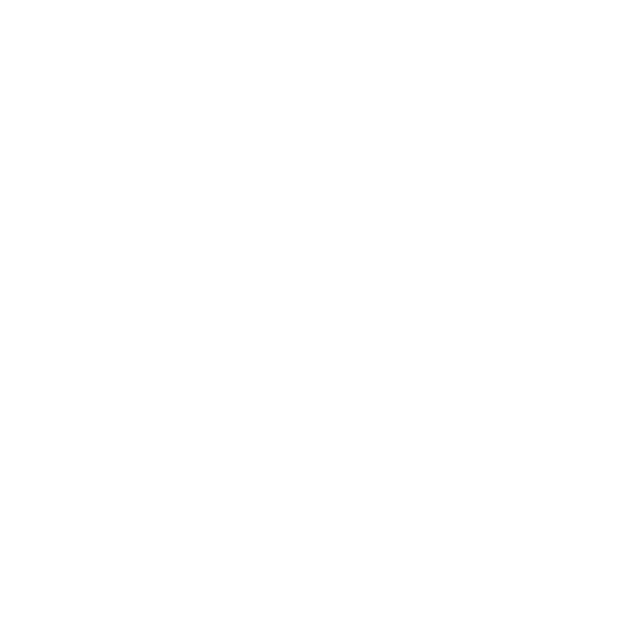
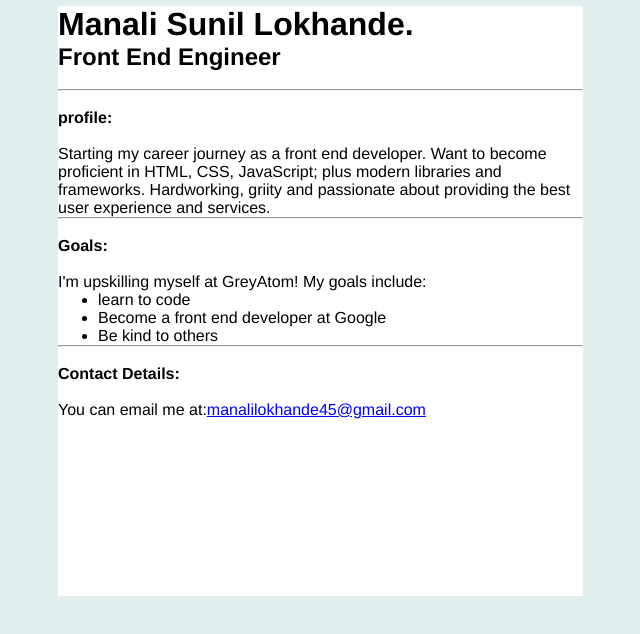
Before and after one commit to Manali-Lokhande/personal-portfolio-page, a plain HTML site: page index.html in a window 1280 px wide. Shown: the whole page, without its empty margins (287-927 px from the left). Drawn offline with Linux system fonts and the light colour scheme.

Commit message:
Added Submission

```diff
--- a/index.html
+++ b/index.html
@@ -1 +1,43 @@
 <!-- Add your HTML Code here -->
+<!DOCTYPE html>
+<html>
+    <head>
+        <link href="style.css" type="text/css" rel="stylesheet">
+        <title></title>
+    </head>
+    <body>
+        <div class="profileBody">
+            <h1>Manali Sunil Lokhande.</h1>
+            <h2>Front End Engineer</h2></br>
+                  <hr/>
+        </br>
+            <strong>
+                profile:
+            </strong>
+
+            <p>
+            </br>  Starting my career journey as a front end developer. Want to become proficient in HTML, CSS, JavaScript; plus modern libraries and frameworks. Hardworking, griity and passionate about providing the best user experience and services.
+            </p>
+        <hr/></br>
+        <p>
+            <strong>
+                Goals:
+            </strong>
+        </br> </br>I'm upskilling myself at GreyAtom! My goals include:
+            <ul>
+                <li>learn to code</li>
+                <li>Become a front end developer at Google</li>
+                <li>Be kind to others</li>
+            </ul>
+        </p>
+    <hr/></br>
+        <p>
+            <strong>
+                Contact Details:
+            </strong>
+        </br> </br>You can email me at:<a href="manalilokhande45@gmail.com">manalilokhande45@gmail.com</a>
+        </p>
+    </div>
+    </body>
+
+</html>
--- a/style.css
+++ b/style.css
@@ -1 +1,18 @@
-/* Add your CSS code here */
+*{
+    font-family:Helvetica,Arial,sans-serif;
+    max-width: 700px;
+    margin: auto;
+}
+
+body{
+    min-width: 500px;
+    background-color: #e0eeee;
+}
+.profileBody{
+    display: inline-block;
+    background-color: white;
+    margin-top: 6px;
+    margin-left: 55px;
+    width: 75%;
+    height: 590px;
+}
```
